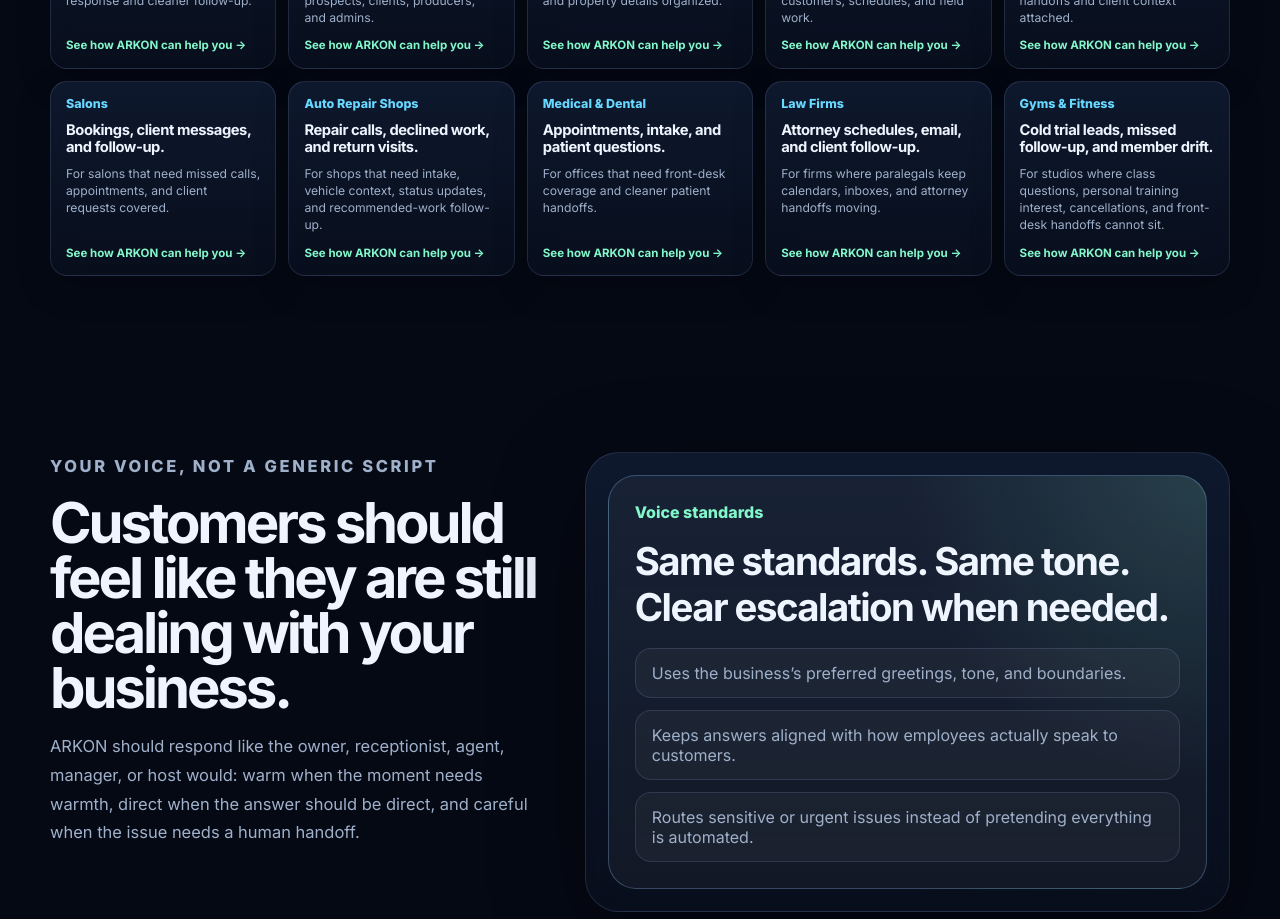
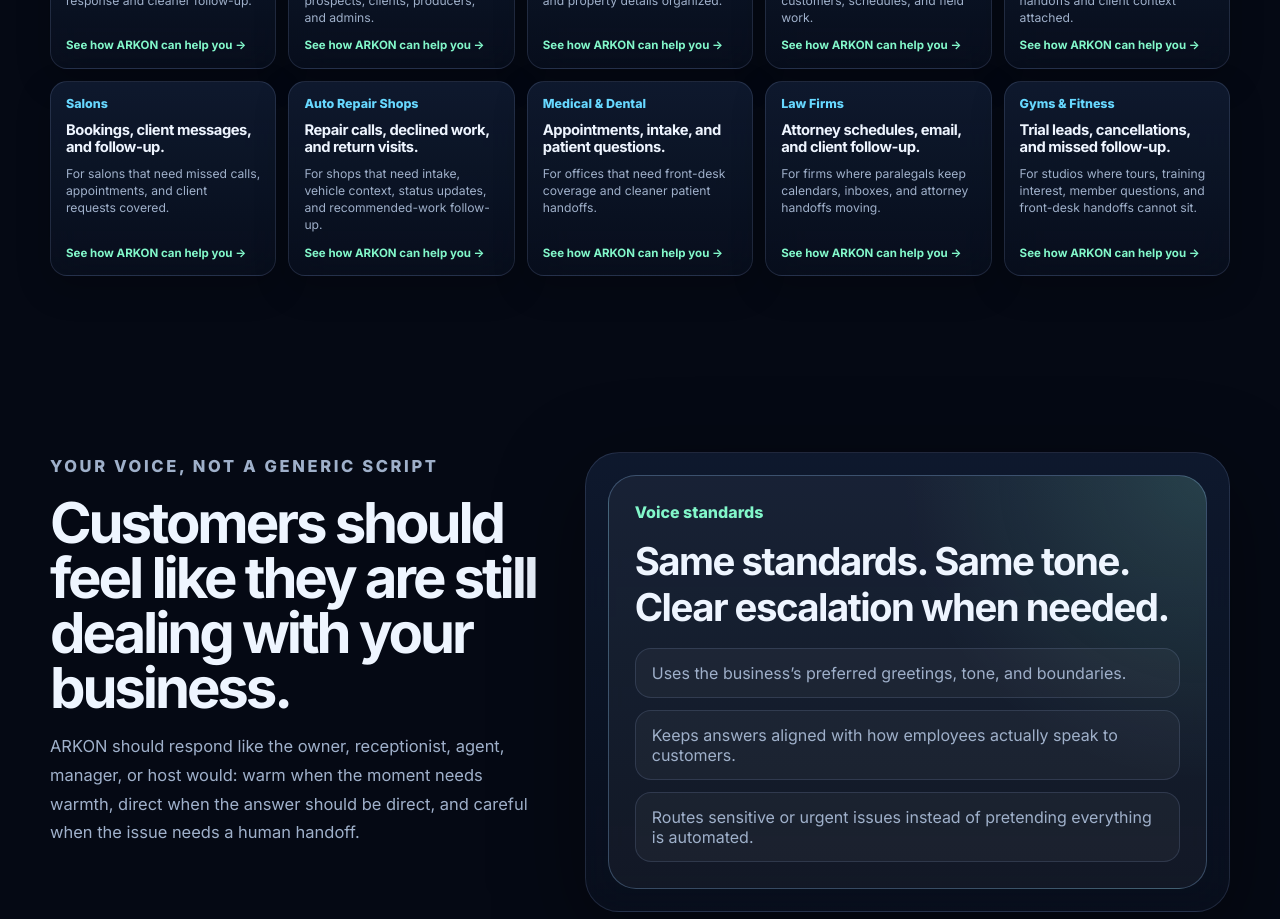
Before and after one commit to NMcKenzie77/ARKON-Homepage, a React (Vite) app: page / in a window 1280 px wide. Shown: the part 3400-4319 px from the top of the page. Built offline with nearby package versions, Linux system fonts and the light colour scheme.

Commit message:
Tighten gym solution card copy

```diff
--- a/src/data.js
+++ b/src/data.js
@@ -163,8 +163,8 @@
   },
   {
     name: 'Gyms & Fitness',
-    title: 'Cold trial leads, missed follow-up, and member drift.',
-    details: 'For studios where class questions, personal training interest, cancellations, and front-desk handoffs cannot sit.',
+    title: 'Trial leads, cancellations, and missed follow-up.',
+    details: 'For studios where tours, training interest, member questions, and front-desk handoffs cannot sit.',
     href: '/gyms-fitness-studios'
   }
 ];
```
